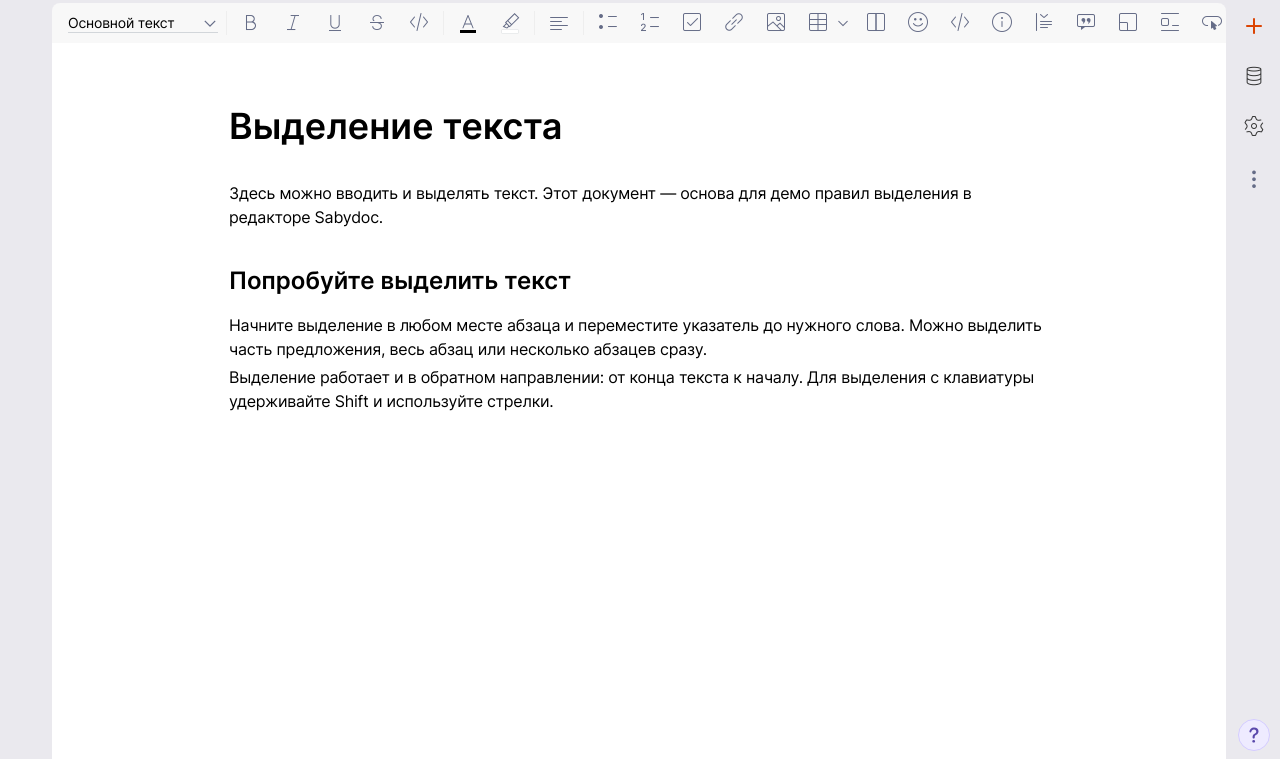
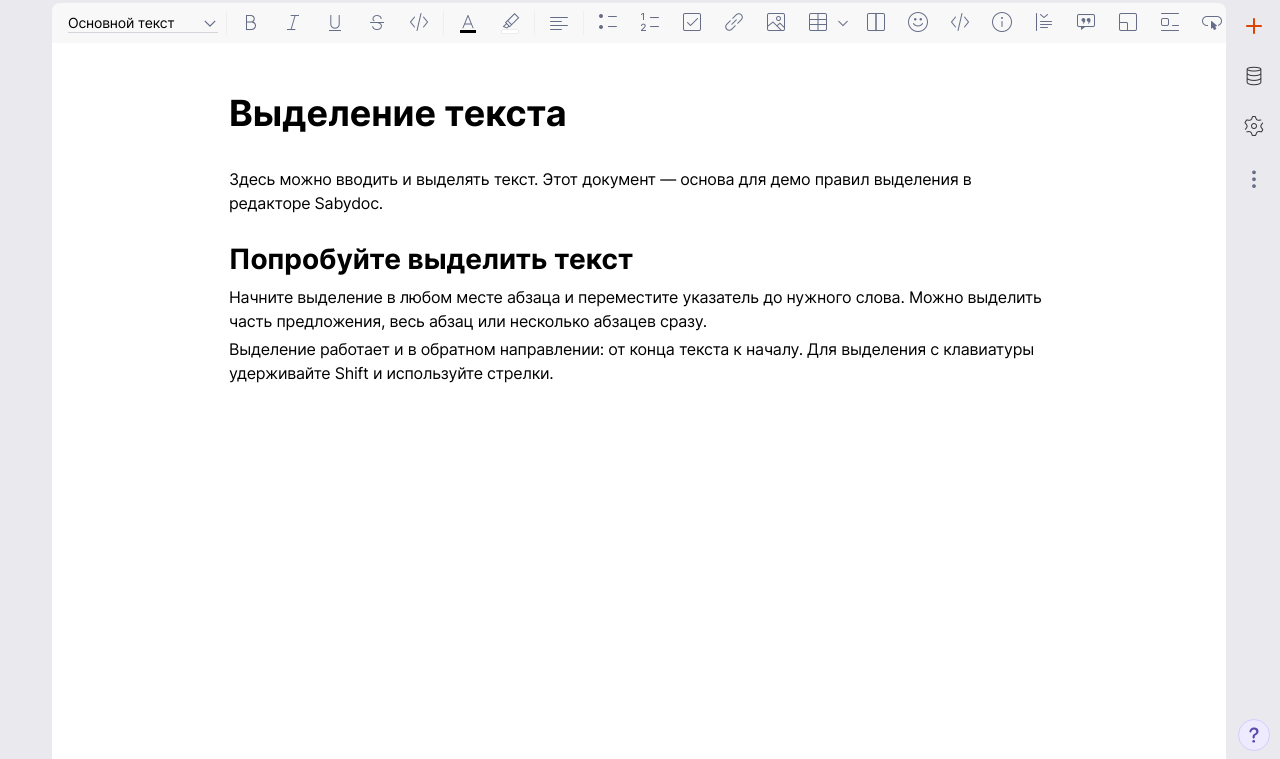
Before and after one commit to pershmary/text-selection, a plain HTML site: page index.html in a window 1280 px wide. Shown: the part 41-800 px from the top of the page. Drawn offline with Linux system fonts and the light colour scheme.

Commit message:
Apply SabyDoc document typography and margin spacing

```diff
--- a/index.html
+++ b/index.html
@@ -8,7 +8,7 @@
   <link rel="stylesheet" href="vendor/ui-kit/fonts/fonts.css">
   <link rel="stylesheet" href="vendor/table-widget/css/icon-fonts.css">
   <link rel="stylesheet" href="vendor/table-widget/css/table-widget.css">
-<link rel="stylesheet" href="styles.css?v=selection-2">
+<link rel="stylesheet" href="styles.css?v=document-styles-1">
 </head>
 <body>
 <header class="app-head">
--- a/styles.css
+++ b/styles.css
@@ -42,9 +42,58 @@ body { color: var(--text-text-color); font-weight: var(--font-font-weight-regula
 .app-ritem:hover { background: var(--background-unaccented_background-color) !important; }
 .app-tshadow::after { background: linear-gradient(180deg, var(--components-scroll-shadow_start-color_scroll), transparent); }
 .doc:focus { outline: none; }
-.doc-title { font-size: var(--font-font-size-font-size_8xl); font-weight: var(--font-font-weight-bold); }
-.doc-text { font-size: var(--font-font-size-font-size_xl); }
-.doc h2 { margin: 32px 0 16px; font-size: var(--font-font-size-font-size_5xl); line-height: 1.35; font-weight: var(--font-font-weight-bold); }
+/* The kit supplies variable Inter files; expose their full weight range.
+   Its named Bold token is 600, while the SabyDoc specification requires 700. */
+@font-face {
+  font-family: Inter;
+  font-style: normal;
+  font-weight: 100 900;
+  font-display: swap;
+  src: url("vendor/ui-kit/fonts/Inter/Inter-roman.var.woff2") format("woff2");
+}
+@font-face {
+  font-family: Inter;
+  font-style: italic;
+  font-weight: 100 900;
+  font-display: swap;
+  src: url("vendor/ui-kit/fonts/Inter/Inter-italic.var.woff2") format("woff2");
+}
+.doc {
+  --doc-heading-weight: 700;
+  display: flow-root;
+  color: var(--text-text-color);
+  font-family: var(--font-font-family-default), sans-serif;
+  font-size: var(--font-font-size-font-size_xl);
+  line-height: 24px;
+  font-weight: var(--font-font-weight-regular);
+}
+.doc :is(h1, h2, h3, h4, h5, p) { padding: 0; }
+.doc :is(h1, h2, h3, h4, h5) { font-weight: var(--doc-heading-weight); }
+.doc .doc-title {
+  margin: 48px 0 32px;
+  font-size: var(--font-font-size-font-size_8xl);
+  line-height: 44px;
+}
+.doc h1:not(.doc-title) {
+  margin: 32px 0 14px;
+  font-size: var(--font-font-size-font-size_7xl);
+  line-height: 42px;
+  border-bottom: 1px solid var(--border-unaccented_border-color);
+}
+.doc h2 { margin: 28px 0 10px; font-size: var(--font-font-size-font-size_6xl); line-height: 32px; }
+.doc h3 { margin: 22px 0 8px; font-size: var(--font-font-size-font-size_5xl); line-height: 30px; }
+.doc h4 { margin: 18px 0 6px; font-size: var(--font-font-size-font-size_4xl); line-height: 26px; }
+.doc h5 { margin: 14px 0 6px; font-size: var(--font-font-size-font-size_3xl); line-height: 26px; }
+.doc p {
+  margin: 4px 0;
+  font-size: var(--font-font-size-font-size_xl);
+  line-height: 24px;
+  font-weight: var(--font-font-weight-regular);
+}
+.doc :is(b, strong) { font-weight: var(--doc-heading-weight); }
+.doc :is(i, em) { font-style: italic; }
+.doc u { text-decoration: underline; }
+.doc :is(s, del) { text-decoration: line-through; }
 
 /* Partial selection follows glyphs; full selection spans the text column. */
 .doc { --text-selection-color: color-mix(in srgb, var(--border-info_border-color) 20%, transparent); }
```
Also changed, not shown: 1 other file.
